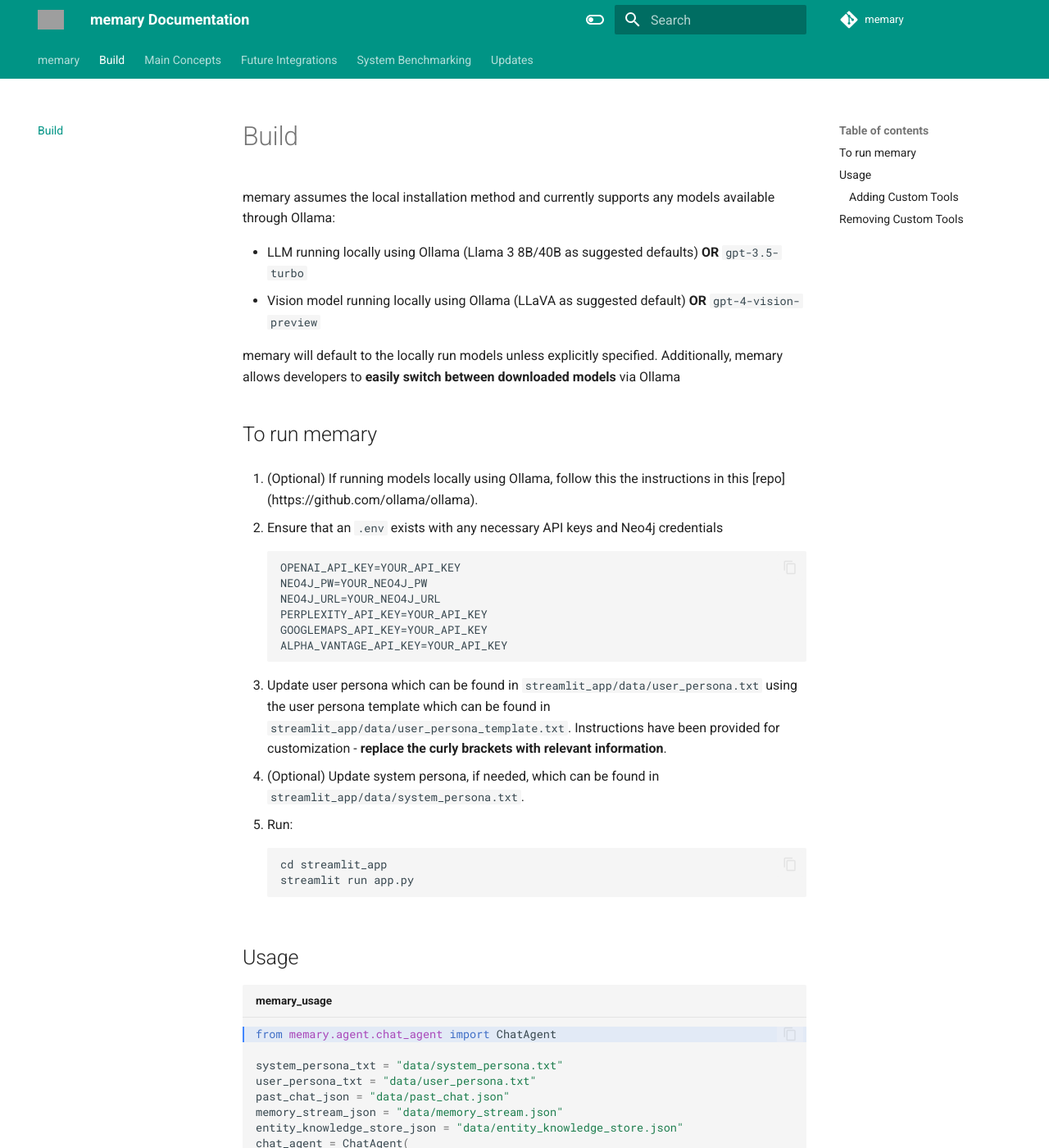
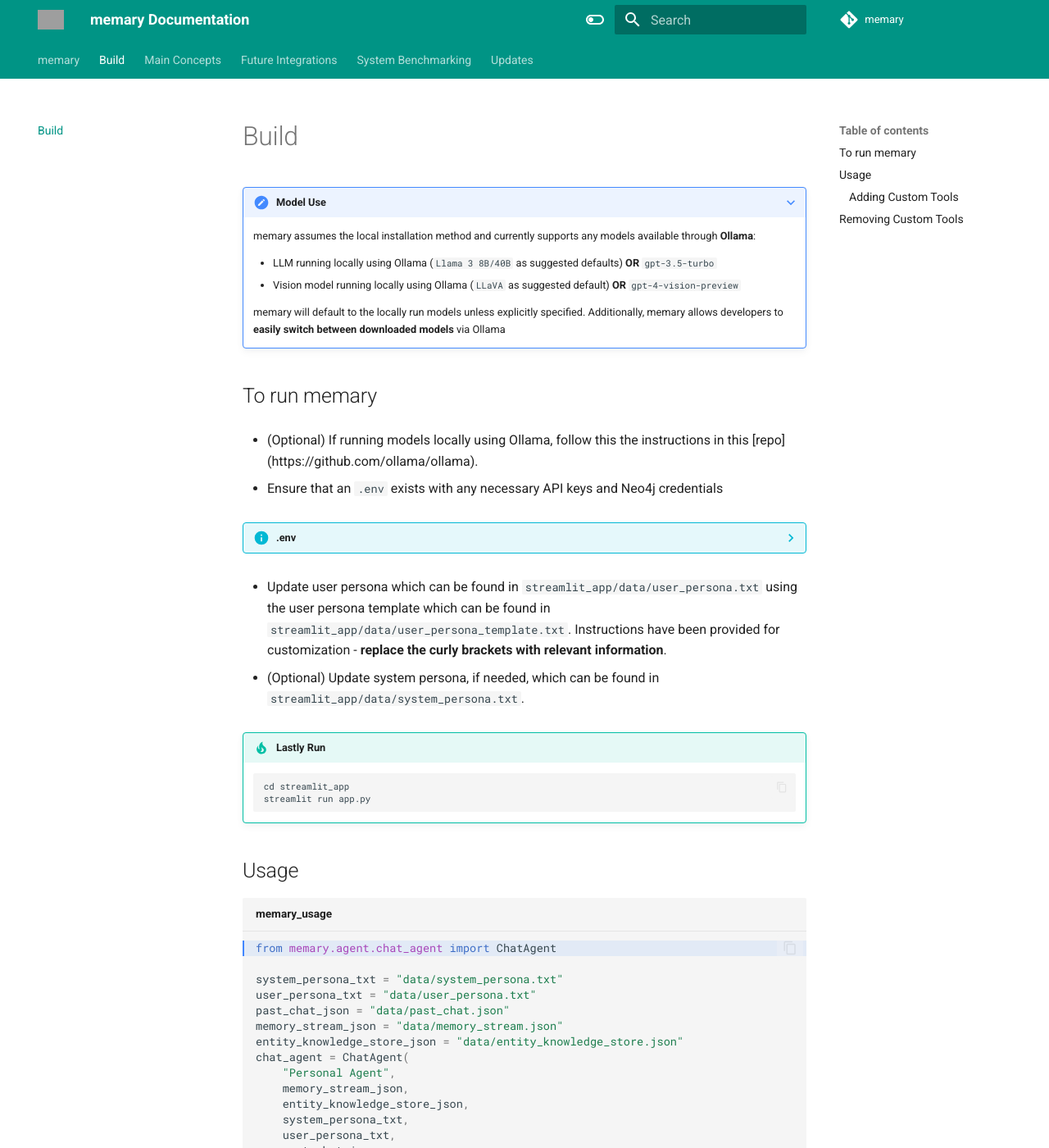
Before and after one commit to kingjulio8238/memarydocs, an MkDocs documentation site: the page built from docs/build.md, in a window 1280 px wide and 1400 px high. Shown: the whole window at 82% size. Built offline with MkDocs 1.6.1 and Material for MkDocs 9.7.7, drawn with Linux system fonts in a browser that asks for light colours; comment, search, counter and statistics services are not loaded; some of the changed text lies outside the part shown; grey boxes are pictures that could not be loaded.

Commit message:
Added admonitions

````diff
--- a/docs/build.md
+++ b/docs/build.md
@@ -1,34 +1,42 @@
 # Build
 
-memary assumes the local installation method and currently supports any models available through Ollama:
 
-- LLM running locally using Ollama (Llama 3 8B/40B as suggested defaults) **OR** `gpt-3.5-turbo`
-- Vision model running locally using Ollama (LLaVA as suggested default) **OR** `gpt-4-vision-preview`
+???+ note "Model Use"
 
-memary will default to the locally run models unless explicitly specified. Additionally, memary allows developers to **easily switch between downloaded models** via Ollama
+    memary assumes the local installation method and currently supports any models available through **Ollama**:
+
+    - LLM running locally using Ollama (`Llama 3 8B/40B` as suggested defaults) **OR** `gpt-3.5-turbo`
+    - Vision model running locally using Ollama (`LLaVA` as suggested default) **OR** `gpt-4-vision-preview`
+
+    memary will default to the locally run models unless explicitly specified. Additionally, memary allows developers to **easily switch between downloaded models** via Ollama
+
 
 ## To run memary
-1. (Optional) If running models locally using Ollama, follow this the instructions in this [repo] (https://github.com/ollama/ollama).
+- (Optional) If running models locally using Ollama, follow this the instructions in this [repo] (https://github.com/ollama/ollama).
 
-2. Ensure that an `.env` exists with any necessary API keys and Neo4j credentials
-```
-OPENAI_API_KEY=YOUR_API_KEY
-NEO4J_PW=YOUR_NEO4J_PW
-NEO4J_URL=YOUR_NEO4J_URL
-PERPLEXITY_API_KEY=YOUR_API_KEY
-GOOGLEMAPS_API_KEY=YOUR_API_KEY
-ALPHA_VANTAGE_API_KEY=YOUR_API_KEY
-```
 
-3. Update user persona which can be found in `streamlit_app/data/user_persona.txt` using the user persona template which can be found in `streamlit_app/data/user_persona_template.txt`. Instructions have been provided for customization - **replace the curly brackets with relevant information**.
+- Ensure that an `.env` exists with any necessary API keys and Neo4j credentials
 
-4. (Optional) Update system persona, if needed, which can be found in `streamlit_app/data/system_persona.txt`.
+??? info ".env"
 
-5. Run:
-```
-cd streamlit_app
-streamlit run app.py
-```
+    ```
+    OPENAI_API_KEY=YOUR_API_KEY
+    NEO4J_PW=YOUR_NEO4J_PW
+    NEO4J_URL=YOUR_NEO4J_URL
+    PERPLEXITY_API_KEY=YOUR_API_KEY
+    GOOGLEMAPS_API_KEY=YOUR_API_KEY
+    ALPHA_VANTAGE_API_KEY=YOUR_API_KEY
+    ```
+
+ - Update user persona which can be found in `streamlit_app/data/user_persona.txt` using the user persona template which can be found in `streamlit_app/data/user_persona_template.txt`. Instructions have been provided for customization - **replace the curly brackets with relevant information**.
+
+- (Optional) Update system persona, if needed, which can be found in `streamlit_app/data/system_persona.txt`.
+
+!!! tip "Lastly Run"
+    ```
+    cd streamlit_app
+    streamlit run app.py
+    ```
 
 ## Usage
 ``` py title="memary_usage" hl_lines="1"
````
Also changed, not shown: other parts of docs/build.md (+4 -2 lines), docs/concepts.md (+21 -20 lines), docs/contribute.md (+11 -10 lines), docs/evaluation.md (+2 -1 lines), docs/index.md (+14 -11 lines), docs/updates.md (+5 -6 lines).
